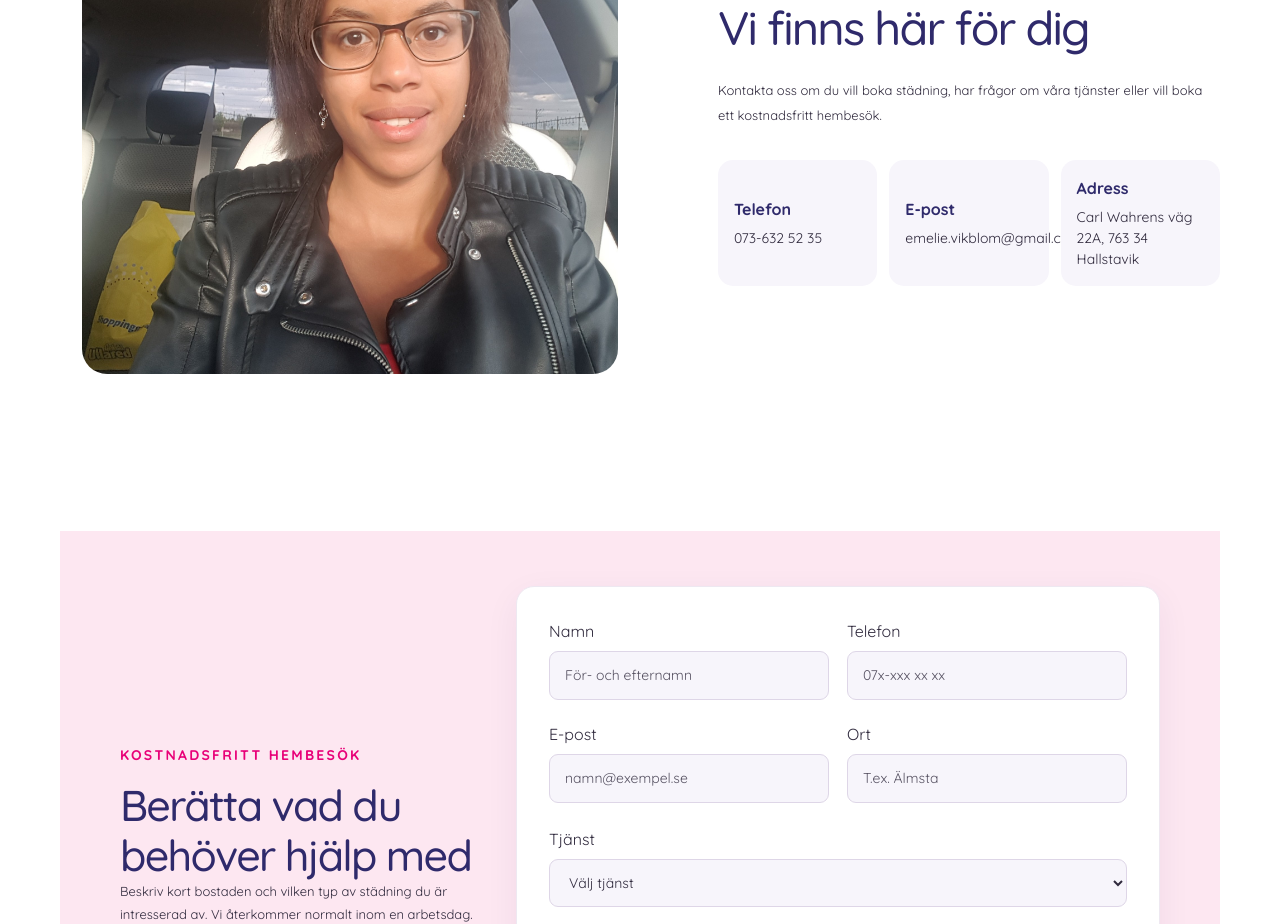
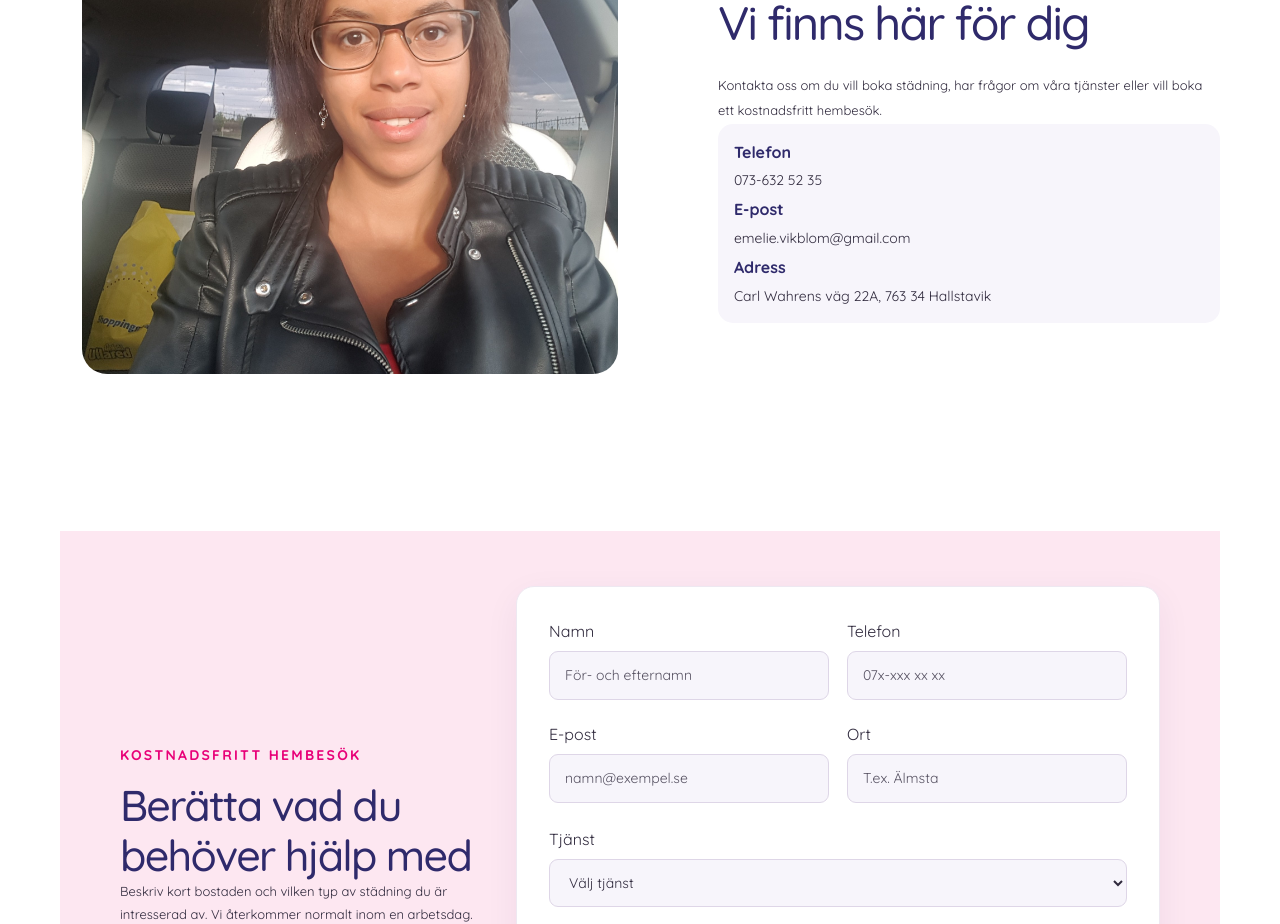
Before and after one commit to annkar73/vikblomsstad, a Next.js app: page /contact in a window 1280 px wide. Shown: the part 1480-2404 px from the top of the page. Built offline with nearby package versions, Linux system fonts and the light colour scheme.

Commit message:
update contact info

```diff
--- a/app/contact/page.tsx
+++ b/app/contact/page.tsx
@@ -80,27 +80,22 @@ export default function ContactPage() {
               tjänster eller vill boka ett kostnadsfritt hembesök.
             </p>
 
-            <div className="about-facts">
+            <div>
               <article className="about-fact">
                 <strong>Telefon</strong>
                 <span>
                   <a href="tel:+46736325235">073-632 52 35</a>
                 </span>
-              </article>
-
-              <article className="about-fact">
                 <strong>E-post</strong>
                 <span>
                   <a href="mailto:emelie.vikblom@gmail.com">
                     emelie.vikblom@gmail.com
                   </a>
                 </span>
+                 <strong>Adress</strong>
+                <span>Carl Wahrens väg 22A, 763 34 Hallstavik</span>
               </article>
 
-              <article className="about-fact">
-                <strong>Adress</strong>
-                <span>Carl Wahrens väg 22A, 763 34 Hallstavik</span>
-              </article>
             </div>
           </div>
         </div>
```
